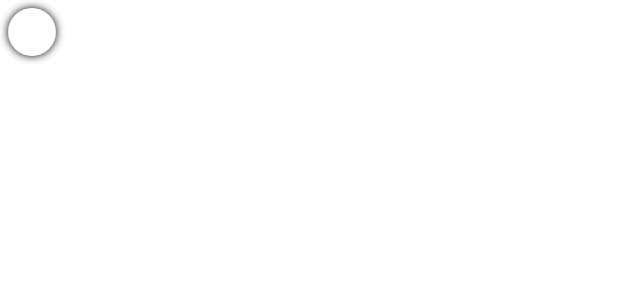
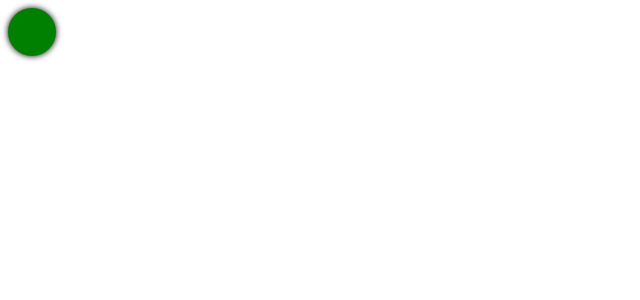
Before and after one commit to Thodler/mastermind, an Angular app: page / in a window 1280 px wide. Shown: the top 300 px of the page, without its empty margins (0-640 px from the left). Built offline with nearby package versions, Linux system fonts and the light colour scheme.

Commit message:
[UPD] Background color random of Color component

```diff
--- a/src/app/color/color.component.html
+++ b/src/app/color/color.component.html
@@ -1 +1 @@
-<span></span>
+<span [ngStyle]="{'backgroundColor':colors[randomColor]}"></span>
--- a/src/app/color/color.component.scss
+++ b/src/app/color/color.component.scss
@@ -4,7 +4,7 @@ span{
   display: block;
   width: $ratio;
   height: $ratio;
-  box-shadow: 0 0 .5rem black;
+  box-shadow: 0 0 .4rem black;
   border-radius: $ratio;
   cursor: pointer;
 }
--- a/src/app/color/color.component.ts
+++ b/src/app/color/color.component.ts
@@ -1,4 +1,5 @@
-import { Component, OnInit } from '@angular/core';
+import {Component, Input, OnInit} from '@angular/core';
+import {Color} from "../../_models/Color";
 
 @Component({
   selector: 'app-color',
@@ -7,9 +8,21 @@ import { Component, OnInit } from '@angular/core';
 })
 export class ColorComponent implements OnInit {
 
+  randomColor!: number
+  colors = [
+    'yellow',
+    'pink',
+    'green',
+    'red',
+    'skyblue',
+    'gold',
+    'orange'
+  ];
+
   constructor() { }
 
   ngOnInit(): void {
+    this.randomColor = Math.floor(Math.random() * this.colors.length)
   }
 
 }
```
